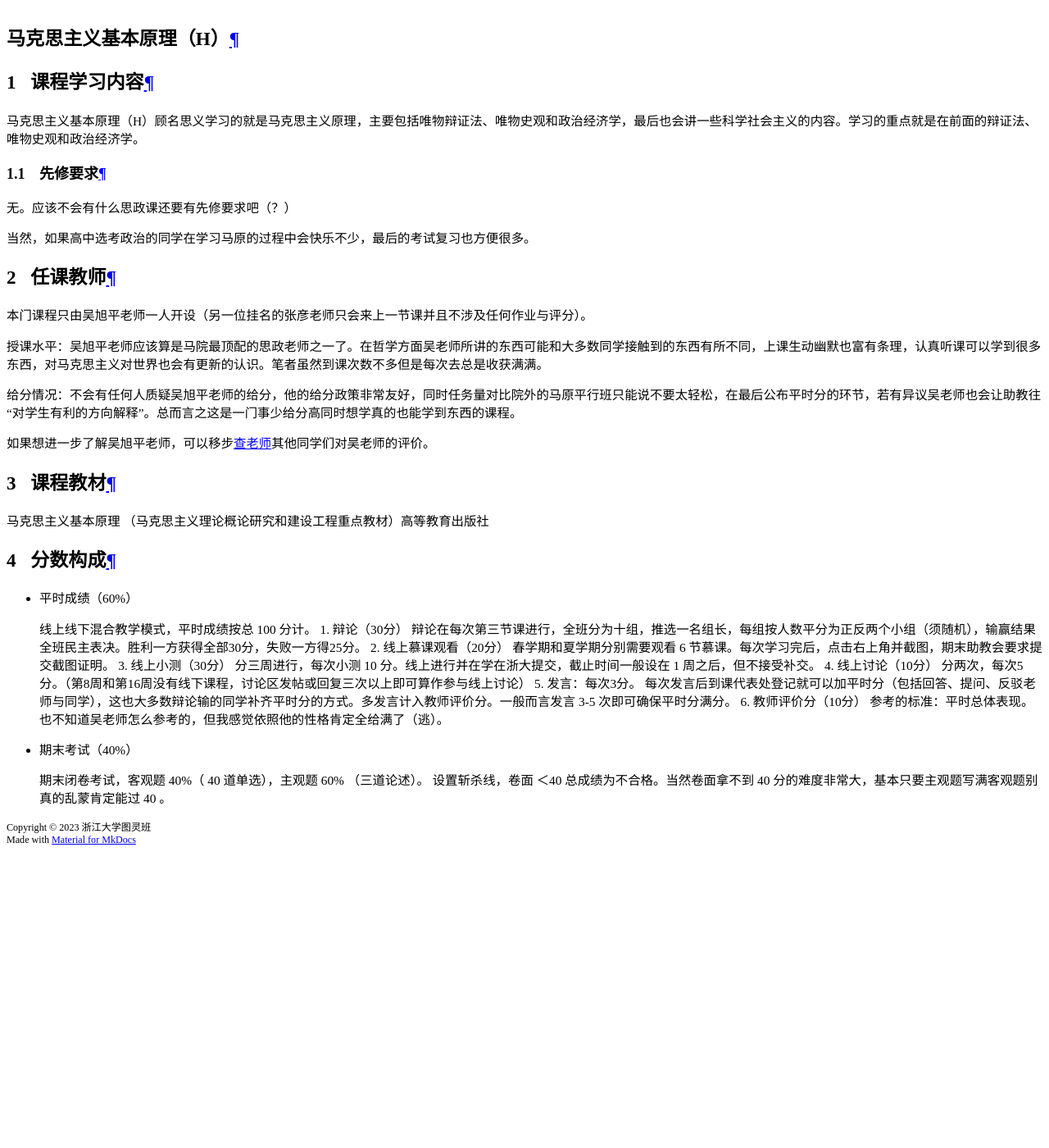
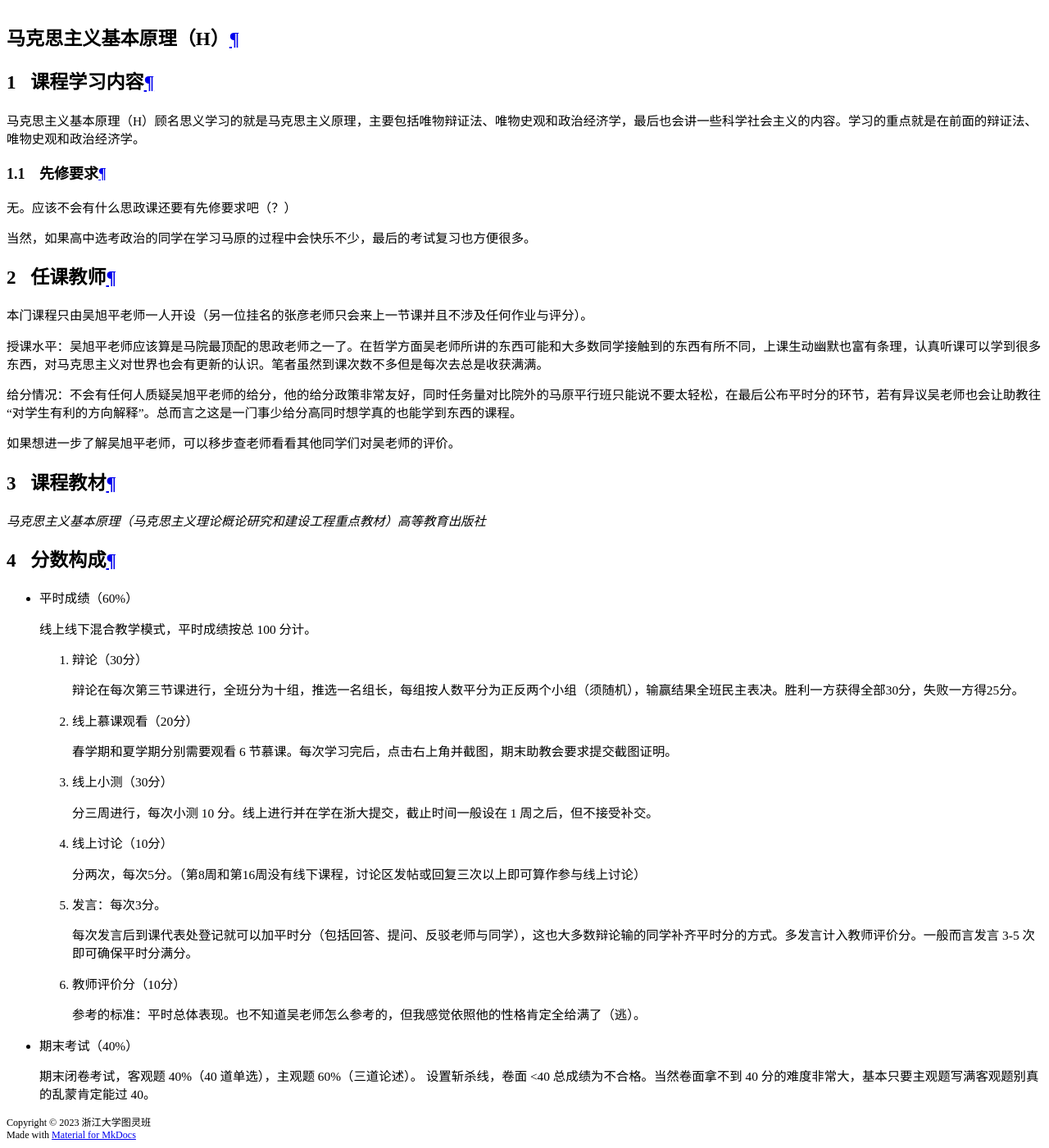
Before and after one commit to ZJU-Turing/TuringCourses, an MkDocs documentation site: the page built from docs/political/marxism_basic/index.md, in a window 1280 px wide and 1400 px high, scrolled down 17671 px. Shown: the whole window at 82% size. Built offline with MkDocs 1.6.1 and Material for MkDocs 9.7.7, drawn with Linux system fonts in a browser that asks for light colours; comment, search, counter and statistics services are not loaded; before the commit the page ends 18711 px from its top, so only the background shows below that.

Commit message:
style: fix

```diff
--- a/docs/political/marxism_basic/index.md
+++ b/docs/political/marxism_basic/index.md
@@ -18,31 +18,43 @@
 
 给分情况：不会有任何人质疑吴旭平老师的给分，他的给分政策非常友好，同时任务量对比院外的马原平行班只能说不要太轻松，在最后公布平时分的环节，若有异议吴老师也会让助教往 “对学生有利的方向解释”。总而言之这是一门事少给分高同时想学真的也能学到东西的课程。
 
-如果想进一步了解吴旭平老师，可以移步[查老师](https://chalaoshi.2799web.com/t/1112/)其他同学们对吴老师的评价。
+如果想进一步了解吴旭平老师，可以移步查老师看看其他同学们对吴老师的评价。
 
 ## 课程教材
 
-马克思主义基本原理 （马克思主义理论概论研究和建设工程重点教材）高等教育出版社
+*马克思主义基本原理（马克思主义理论概论研究和建设工程重点教材）高等教育出版社*
 
 ## 分数构成
 
 * 平时成绩（60%）
 
     线上线下混合教学模式，平时成绩按总 100 分计。
+
     1. 辩论（30分）
+
         辩论在每次第三节课进行，全班分为十组，推选一名组长，每组按人数平分为正反两个小组（须随机），输赢结果全班民主表决。胜利一方获得全部30分，失败一方得25分。
+
     2. 线上慕课观看（20分）
+
         春学期和夏学期分别需要观看 6 节慕课。每次学习完后，点击右上角并截图，期末助教会要求提交截图证明。
+
     3. 线上小测（30分）
+
         分三周进行，每次小测 10 分。线上进行并在学在浙大提交，截止时间一般设在 1 周之后，但不接受补交。
+
     4. 线上讨论（10分）
+
         分两次，每次5分。（第8周和第16周没有线下课程，讨论区发帖或回复三次以上即可算作参与线上讨论）
+
     5. 发言：每次3分。
+
         每次发言后到课代表处登记就可以加平时分（包括回答、提问、反驳老师与同学），这也大多数辩论输的同学补齐平时分的方式。多发言计入教师评价分。一般而言发言 3-5 次即可确保平时分满分。
+
     6. 教师评价分（10分）
+
         参考的标准：平时总体表现。也不知道吴老师怎么参考的，但我感觉依照他的性格肯定全给满了（逃）。
 
 * 期末考试（40%）
 
-    期末闭卷考试，客观题 40%（ 40 道单选），主观题 60% （三道论述）。
-    设置斩杀线，卷面 ＜40 总成绩为不合格。当然卷面拿不到 40 分的难度非常大，基本只要主观题写满客观题别真的乱蒙肯定能过 40 。
+    期末闭卷考试，客观题 40%（40 道单选），主观题 60%（三道论述）。
+    设置斩杀线，卷面 <40 总成绩为不合格。当然卷面拿不到 40 分的难度非常大，基本只要主观题写满客观题别真的乱蒙肯定能过 40。
```
Also changed, not shown: docs/major_basic/object_oriented_programming/index.md (+4 -5 lines).
